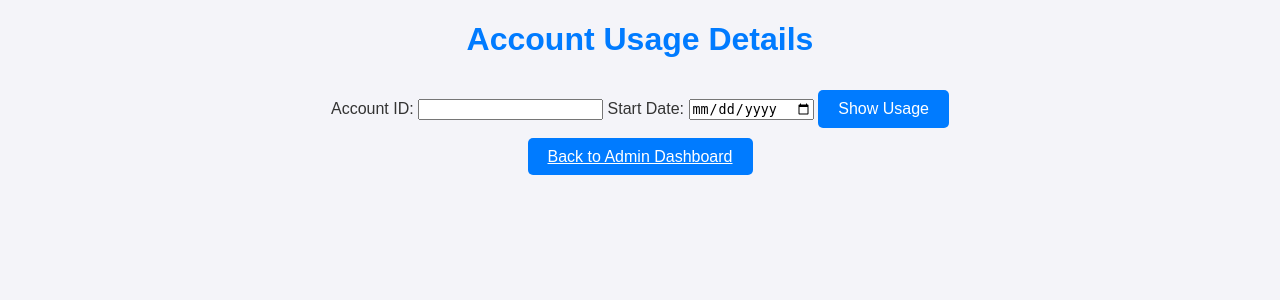
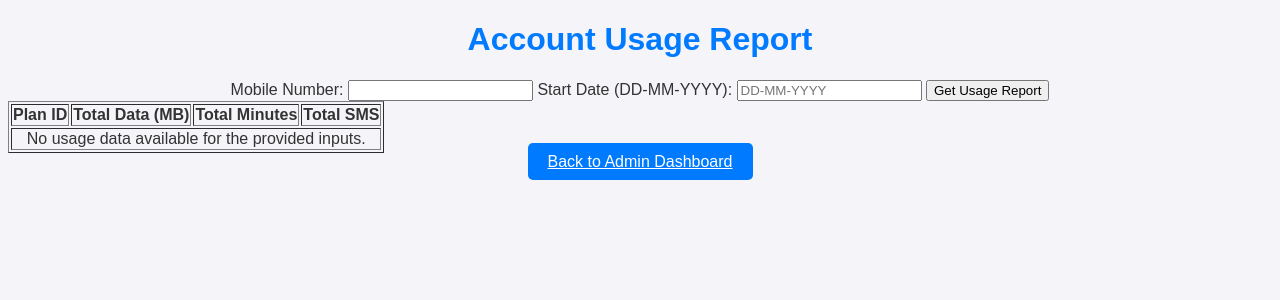
Before and after one commit to mohanad-yasser/DB1, a Flask app: page /show_account_usage in a window 1280 px wide. Shown: the top 300 px of the page. Run offline with Flask 3, Linux system fonts and the light colour scheme.

Commit message:
component 1

```diff
--- a/app.py
+++ b/app.py
@@ -1,7 +1,29 @@
 from flask import Flask, render_template, flash, redirect, url_for, request
+from flask_sqlalchemy import SQLAlchemy
+from sqlalchemy import text
+from datetime import datetime
 
 app = Flask(__name__)
 app.secret_key = 'your_secret_key'
+
+# Configuring the SQLAlchemy Database URI for Windows Authentication
+app.config['SQLALCHEMY_DATABASE_URI'] = "mssql+pyodbc://@MOHANAD\\SQLEXPRESS/Milestone2DB_24?driver=ODBC+Driver+18+for+SQL+Server&Trusted_Connection=yes&TrustServerCertificate=yes"
+app.config['SQLALCHEMY_TRACK_MODIFICATIONS'] = False
+
+# Initialize SQLAlchemy
+db = SQLAlchemy(app)
+
+# Define a model for the customer_account table
+class CustomerAccount(db.Model):
+    __tablename__ = 'customer_account'
+    mobileNo = db.Column(db.String(11), primary_key=True)
+    password = db.Column('pass', db.String(50), nullable=False)
+    balance = db.Column(db.Float)
+    account_type = db.Column(db.String(50))
+    start_date = db.Column(db.Date)
+    status = db.Column(db.String(50))
+    points = db.Column(db.Integer)
+    nationalID = db.Column(db.Integer)
 
 # Hardcoded admin credentials
 ADMIN_ID = "123"
@@ -37,73 +59,180 @@ def login():
         else:
             flash("Invalid Admin ID or Password. Please try again.", "danger")
     else:
-        # Placeholder for customer login logic
-        flash("Customer login is not available at the moment.", "danger")
+        # Check customer credentials from the database
+        customer = CustomerAccount.query.filter_by(mobileNo=username, password=password).first()
+        if customer:
+            flash("Customer login successful! Redirecting to Customer Dashboard.", "success")
+            return redirect(url_for('customer'))
+        else:
+            flash("Invalid Mobile Number or Password. Please try again.", "danger")
 
     return redirect(url_for('home'))
 
 # View Customers route
 @app.route('/view_customers')
 def view_customers():
-    return render_template('view_customers.html', customers=None)
+    try:
+        query = text("SELECT * FROM allCustomerAccounts")
+        result = db.session.execute(query)
+        customers = result.fetchall()
+        return render_template('view_customers.html', customers=customers)
+    except Exception as e:
+        flash(f"Error retrieving customers: {str(e)}", "danger")
+        return redirect(url_for('admin'))
 
-# View Physical Stores
 @app.route('/view_stores')
 def view_stores():
-    return render_template('view_stores.html', stores=None)
+    try:
+        # Querying the PhysicalStoreVouchers view to get the list of all physical stores along with vouchers
+        stores = db.session.execute(text('SELECT * FROM PhysicalStoreVouchers')).fetchall()
+        return render_template('view_stores.html', stores=stores)
+    except Exception as e:
+        return f"Error retrieving physical stores and vouchers: {str(e)}"
 
-# View Resolved Tickets
+# View Resolved Tickets route
 @app.route('/view_resolved_tickets')
 def view_resolved_tickets():
-    return render_template('view_resolved_tickets.html', tickets=None)
+    try:
+        # Query to get all resolved tickets from the view 'allResolvedTickets'
+        resolved_tickets = db.session.execute(text('SELECT * FROM allResolvedTickets')).fetchall()
 
-# View Customer Accounts and Subscribed Plans
+        return render_template('view_resolved_tickets.html', tickets=resolved_tickets)
+    except Exception as e:
+        flash(f"Error retrieving resolved tickets: {str(e)}", "danger")
+        return render_template('view_resolved_tickets.html', tickets=None)
+
+# View Customer Accounts and Subscribed Plans Route
 @app.route('/view_customer_accounts')
 def view_customer_accounts():
-    return render_template('view_customer_accounts.html', accounts=None)
+    try:
+        # Executing the stored procedure to get account and plan details
+        result = db.session.execute(text("EXEC Account_Plan;"))
 
-# List Customer Accounts Subscribed to Input Plan ID on Input Date
+        # Formatting the result to pass to the template
+        accounts = []
+        for row in result:
+            accounts.append({
+                "mobileNo": row.mobileNo,
+                "account_type": row.account_type,
+                "status": row.status,
+                "start_date": row.start_date,
+                "balance": row.balance,
+                "points": row.points,
+                "plan_name": row.name,
+                "plan_price": row.price,
+                "subscription_status": row.status
+            })
+
+        return render_template('view_customer_accounts.html', accounts=accounts)
+    except Exception as e:
+        return f"Error retrieving customer accounts: {str(e)}"
+
+from sqlalchemy import text
+
 @app.route('/list_accounts_by_plan', methods=['GET', 'POST'])
 def list_accounts_by_plan():
     if request.method == 'POST':
         plan_id = request.form.get('plan_id')
         date = request.form.get('date')
-        # Logic to fetch accounts based on plan_id and date will go here
-        accounts = None  # Placeholder until DB integration
-        return render_template('list_accounts_by_plan.html', accounts=accounts, plan_id=plan_id, date=date)
+
+        # Convert input date from DMY to YMD format
+        try:
+            parsed_date = datetime.strptime(date, "%d-%m-%Y")  # Assuming input date is in DD-MM-YYYY format
+            formatted_date = parsed_date.strftime("%Y-%m-%d")   # Format to YYYY-MM-DD
+        except ValueError:
+            flash("Invalid date format. Please use DD-MM-YYYY.", "danger")
+            return redirect(url_for('list_accounts_by_plan'))
+
+        # Logic to fetch accounts based on plan_id and formatted_date
+        try:
+            query = f"SELECT * FROM dbo.Account_Plan_date('{formatted_date}', {plan_id})"
+            results = db.session.execute(text(query)).fetchall()
+            return render_template('list_accounts_by_plan.html', accounts=results, plan_id=plan_id, date=date)
+        except Exception as e:
+            flash(f"Error retrieving customer accounts: {str(e)}", "danger")
+            return redirect(url_for('list_accounts_by_plan'))
+
     return render_template('list_accounts_by_plan.html', accounts=None)
 
 # Show Total Usage of Input Account on Each Subscribed Plan from Input Date
 @app.route('/show_account_usage', methods=['GET', 'POST'])
 def show_account_usage():
     if request.method == 'POST':
-        account_id = request.form.get('account_id')
-        date = request.form.get('date')
-        # Logic to fetch usage details based on account_id and date will go here
-        usage = None  # Placeholder until DB integration
-        return render_template('show_account_usage.html', usage=usage, account_id=account_id, date=date)
+        mobile_num = request.form.get('mobile_num')
+        start_date = request.form.get('start_date')
+
+        # Convert input date from DD-MM-YYYY to YYYY-MM-DD (SQL standard format)
+        try:
+            parsed_date = datetime.strptime(start_date, "%d-%m-%Y")
+            formatted_date = parsed_date.strftime("%Y-%m-%d")
+        except ValueError:
+            flash("Invalid date format. Please use the calendar to select the date.", "danger")
+            return redirect(url_for('show_account_usage'))
+
+        try:
+            query = text("""
+                SELECT planID, [total data], [total mins], [total SMS]
+                FROM dbo.Account_Usage_Plan(:mobile_num, :start_date)
+            """)
+            results = db.session.execute(query, {'mobile_num': mobile_num, 'start_date': formatted_date}).fetchall()
+
+            return render_template('show_account_usage.html', usage=results, mobile_num=mobile_num, start_date=start_date)
+        except Exception as e:
+            flash(f"Error retrieving usage data: {str(e)}", "danger")
+            return redirect(url_for('show_account_usage'))
+
     return render_template('show_account_usage.html', usage=None)
 
 # Remove Benefits from Input Account for a Certain Plan ID
 @app.route('/remove_benefits', methods=['GET', 'POST'])
 def remove_benefits():
     if request.method == 'POST':
-        account_id = request.form.get('account_id')
-        plan_id = request.form.get('plan_id')
-        # Logic to remove benefits will go here
-        flash("Benefits removed successfully.", "success")
-        return redirect(url_for('admin'))
+        mobile_number = request.form['mobile_number']
+        plan_id = request.form['plan_id']
+
+        try:
+            # Prepare the query to call the stored procedure
+            query = text("EXEC Benefits_Account @mobile_num=:mobile_number, @plan_id=:plan_id")
+
+            # Execute the query with parameters
+            db.session.execute(query, {'mobile_number': mobile_number, 'plan_id': plan_id})
+
+            # Commit the transaction to make sure changes are applied
+            db.session.commit()
+
+            # If benefits were removed, flash a success message
+            flash('Benefits successfully removed for the specified account and plan.', 'success')
+        except Exception as e:
+            # If there's an error, rollback the session and flash an error message
+            db.session.rollback()
+            flash(f'Error removing benefits: {str(e)}', 'danger')
+
     return render_template('remove_benefits.html')
+
+
 
 # List All SMS Offers for a Certain Input Account
 @app.route('/list_sms_offers', methods=['GET', 'POST'])
 def list_sms_offers():
     if request.method == 'POST':
-        account_id = request.form.get('account_id')
-        # Logic to fetch SMS offers based on account_id will go here
-        sms_offers = None  # Placeholder until DB integration
-        return render_template('list_sms_offers.html', sms_offers=sms_offers, account_id=account_id)
+        mobile_num = request.form.get('mobile_num')
+
+        try:
+            # Query the Account_SMS_Offers function to retrieve SMS offers for the given mobile number
+            query = text("SELECT * FROM dbo.Account_SMS_Offers(:mobile_num)")
+            results = db.session.execute(query, {'mobile_num': mobile_num}).fetchall()
+
+            # Render the HTML with the retrieved offers
+            return render_template('list_sms_offers.html', sms_offers=results, mobile_num=mobile_num)
+        except Exception as e:
+            # Flash an error message and redirect to the same page in case of an error
+            flash(f"Error retrieving SMS offers: {str(e)}", "danger")
+            return redirect(url_for('list_sms_offers'))
+
+    # Render the template without offers on the GET request
     return render_template('list_sms_offers.html', sms_offers=None)
+
 
 if __name__ == '__main__':
     app.run(debug=True)
--- a/templates/show_account_usage.html
+++ b/templates/show_account_usage.html
@@ -3,46 +3,48 @@
 <head>
     <meta charset="UTF-8">
     <meta name="viewport" content="width=device-width, initial-scale=1.0">
-    <title>Account Usage Details</title>
+    <title>Account Usage Report</title>
     <link rel="stylesheet" href="/static/css/style.css">
 </head>
 <body>
-    <h1>Account Usage Details</h1>
+    <h1>Account Usage Report</h1>
 
-    <form method="post">
-        <label for="account_id">Account ID:</label>
-        <input type="text" id="account_id" name="account_id" required>
+    <!-- Form to input mobile number and start date -->
+    <form method="POST" action="{{ url_for('show_account_usage') }}">
+        <label for="mobile_number">Mobile Number:</label>
+        <input type="text" name="mobile_number" id="mobile_number" value="{{ mobile_number if mobile_number else '' }}" required>
 
-        <label for="date">Start Date:</label>
-        <input type="date" id="date" name="date" required>
+        <!-- The date input should be handled as a text to allow flexible format handling -->
+        <label for="start_date">Start Date (DD-MM-YYYY):</label>
+        <input type="text" name="start_date" id="start_date" placeholder="DD-MM-YYYY" value="{{ start_date if start_date else '' }}" required pattern="\d{2}-\d{2}-\d{4}">
 
-        <button type="submit" class="btn btn-primary">Show Usage</button>
+        <button type="submit">Get Usage Report</button>
     </form>
 
-    {% if usage is not none %}
-    <h2>Usage Details</h2>
+    <!-- Table to display the usage data -->
     <table border="1">
         <tr>
-            <th>Plan Name</th>
-            <th>Total Usage</th>
+            <th>Plan ID</th>
+            <th>Total Data (MB)</th>
+            <th>Total Minutes</th>
+            <th>Total SMS</th>
         </tr>
-        {% if usage %}
-            {% for detail in usage %}
+        {% if usage_data %}
+            {% for usage in usage_data %}
             <tr>
-                <td>{{ detail.plan_name }}</td>
-                <td>{{ detail.total_usage }}</td>
+                <td>{{ usage.planID }}</td>
+                <td>{{ usage.total_data }}</td>
+                <td>{{ usage.total_mins }}</td>
+                <td>{{ usage.total_sms }}</td>
             </tr>
             {% endfor %}
         {% else %}
             <tr>
-                <td colspan="2">No usage data found for the given account and date.</td>
+                <td colspan="4">No usage data available for the provided inputs.</td>
             </tr>
         {% endif %}
     </table>
-    {% endif %}
 
-    <div style="margin-top: 20px;">
-        <a href="/admin" class="btn btn-primary">Back to Admin Dashboard</a>
-    </div>
+    <a href="/admin" class="btn btn-primary">Back to Admin Dashboard</a>
 </body>
 </html>
```
Also changed, not shown: templates/list_accounts_by_plan.html (+18 -22 lines), templates/list_sms_offers.html (+20 -17 lines), templates/remove_benefits.html (+21 -11 lines), templates/view_customer_accounts.html (+17 -7 lines), templates/view_customers.html (+28 -8 lines), templates/view_resolved_tickets.html (+7 -7 lines), templates/view_stores.html (+11 -9 lines).
